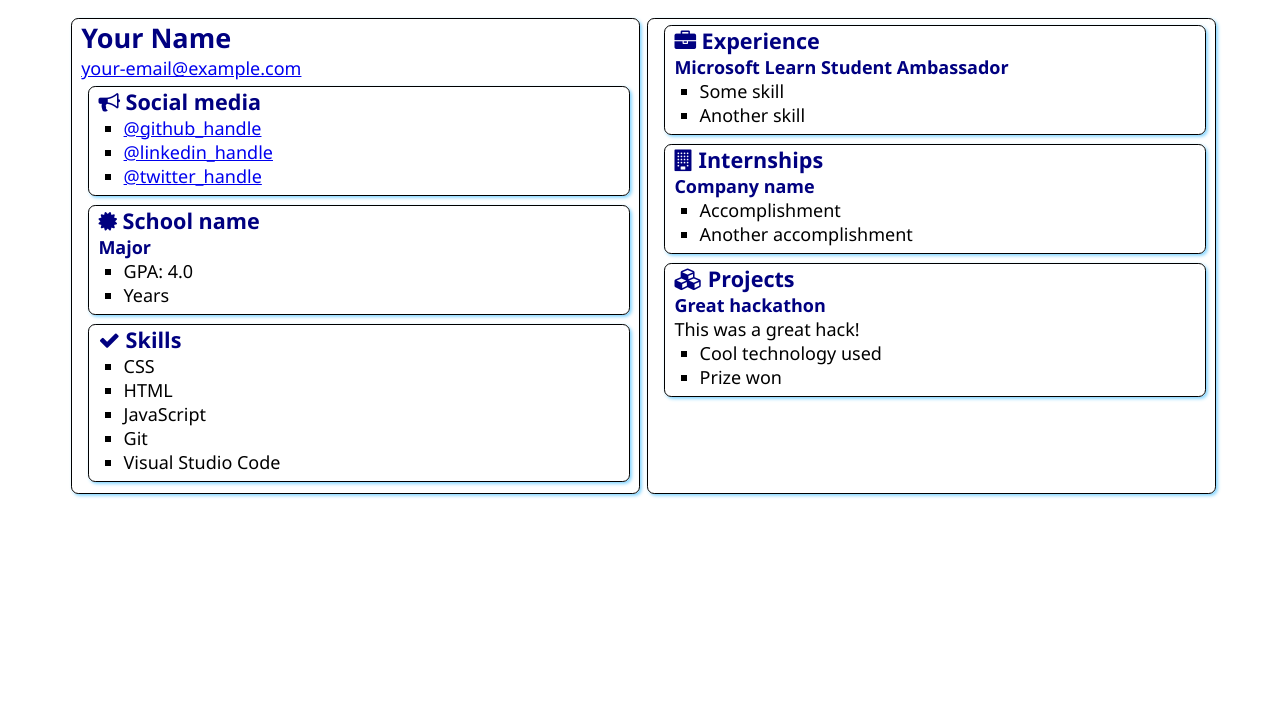
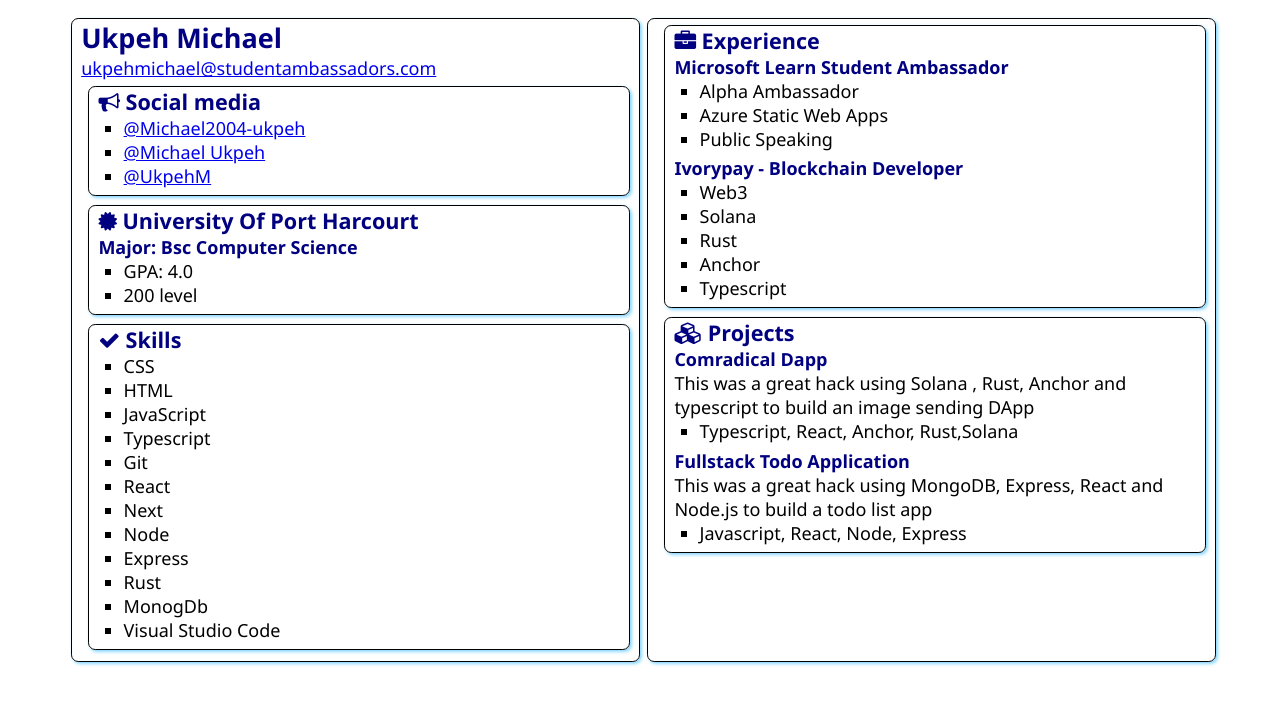
Before and after one commit to Michael2004-ukpeh/SATechnicalOnboarding, a plain HTML site: page src/index.html in a window 1280 px wide. Drawn offline with Linux system fonts and the light colour scheme.

Commit message:
Added myname and details

```diff
--- a/src/index.html
+++ b/src/index.html
@@ -1,5 +1,6 @@
 <!DOCTYPE html>
 <html lang="en">
+
 <head>
     <meta charset="UTF-8">
     <meta http-equiv="X-UA-Compatible" content="IE=edge">
@@ -9,48 +10,53 @@
     <link rel="stylesheet" href="style.css">
     <link rel="stylesheet" href="https://cdnjs.cloudflare.com/ajax/libs/font-awesome/4.7.0/css/font-awesome.min.css">
 </head>
+
 <body>
     <main>
         <article class="box">
-            <h1>Your Name</h1>
-            <div><a href="mailto:your.email@example.com">your-email@example.com</a></div>
+            <h1>Ukpeh Michael</h1>
+            <div><a href="mailto:ukpehmichael@studentambassadors.com">ukpehmichael@studentambassadors.com</a></div>
 
             <section class="box">
                 <h2>
-                    <i class="fa fa-bullhorn" aria-hidden="true"></i>
-                    Social media
+                    <i class="fa fa-bullhorn" aria-hidden="true"></i> Social media
                 </h2>
                 <ul>
-                    <li><a href="https://github.com/<handle>">@github_handle</a></li>
-                    <li><a href="https://linkedin.com/in/<handle>">@linkedin_handle</a></li>
-                    <li><a href="https://twitter.com/<handle>">@twitter_handle</a></li>
+                    <li><a href="https://github.com/Michael2004-ukpeh">@Michael2004-ukpeh</a></li>
+                    <li><a href="https://www.linkedin.com/in/michael-ukpeh-a732341a6/">@Michael Ukpeh</a></li>
+                    <li><a href="https://twitter.com/UkpehM">@UkpehM</a></li>
                 </ul>
             </section>
 
             <section class="box">
                 <div class="education">
                     <h2>
-                        <i class="fa fa-certificate" aria-hidden="true"></i>
-                        School name
+                        <i class="fa fa-certificate" aria-hidden="true"></i> University Of Port Harcourt
                     </h2>
-                    <h3>Major</h3>
+                    <h3>Major: Bsc Computer Science</h3>
                     <ul>
                         <li>GPA: 4.0</li>
-                        <li>Years</li>
+                        <li>200 level</li>
                     </ul>
                 </div>
             </section>
 
             <section class="box">
                 <h2>
-                    <i class="fa fa-check" aria-hidden="true"></i>
-                    Skills
+                    <i class="fa fa-check" aria-hidden="true"></i> Skills
                 </h2>
                 <ul>
                     <li>CSS</li>
                     <li>HTML</li>
                     <li>JavaScript</li>
+                    <li>Typescript</li>
                     <li>Git</li>
+                    <li>React</li>
+                    <li>Next</li>
+                    <li>Node</li>
+                    <li>Express</li>
+                    <li>Rust</li>
+                    <li>MonogDb</li>
                     <li>Visual Studio Code</li>
                 </ul>
             </section>
@@ -58,19 +64,26 @@
         <article class="box">
             <section class="box">
                 <h2>
-                    <i class="fa fa-briefcase" aria-hidden="true"></i>
-                    Experience
+                    <i class="fa fa-briefcase" aria-hidden="true"></i> Experience
                 </h2>
                 <h3>Microsoft Learn Student Ambassador</h3>
                 <ul>
-                    <li>Some skill</li>
-                    <li>Another skill</li>
+                    <li>Alpha Ambassador</li>
+                    <li>Azure Static Web Apps</li>
+                    <li>Public Speaking</li>
+                </ul>
+                <h3>Ivorypay - Blockchain Developer</h3>
+                <ul>
+                    <li>Web3</li>
+                    <li>Solana</li>
+                    <li>Rust</li>
+                    <li>Anchor</li>
+                    <li>Typescript</li>
                 </ul>
             </section>
-            <section class="box">
+            <!-- <section class="box">
                 <h2>
-                    <i class="fa fa-building" aria-hidden="true"></i>
-                    Internships
+                    <i class="fa fa-building" aria-hidden="true"></i> Internships
                 </h2>
 
                 <h3>Company name</h3>
@@ -78,22 +91,28 @@
                     <li>Accomplishment</li>
                     <li>Another accomplishment</li>
                 </ul>
-            </section>
+            </section> -->
             <section class="box">
                 <h2>
-                    <i class="fa fa-cubes" aria-hidden="true"></i>
-                    Projects
+                    <i class="fa fa-cubes" aria-hidden="true"></i> Projects
                 </h2>
 
-                <h3>Great hackathon</h3>
-                <div>This was a great hack!</div>
+                <h3>Comradical Dapp</h3>
+                <div>This was a great hack using Solana , Rust, Anchor and typescript to build an image sending DApp</div>
                 <ul>
-                    <li>Cool technology used</li>
-                    <li>Prize won</li>
+                    <li>Typescript, React, Anchor, Rust,Solana</li>
+
+                </ul>
+                <h3>Fullstack Todo Application</h3>
+                <div>This was a great hack using MongoDB, Express, React and Node.js to build a todo list app</div>
+                <ul>
+                    <li>Javascript, React, Node, Express</li>
+
                 </ul>
             </section>
         </article>
 
     </main>
 </body>
+
 </html>
```
